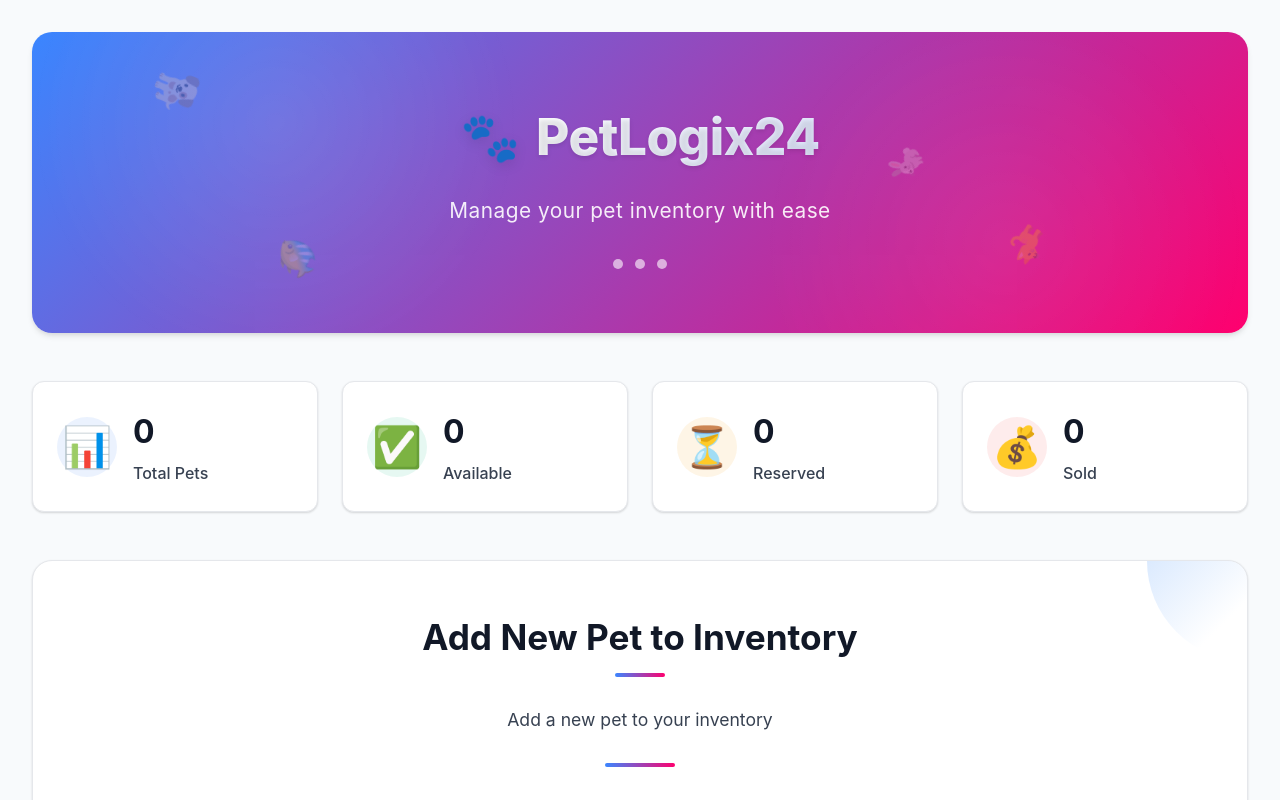
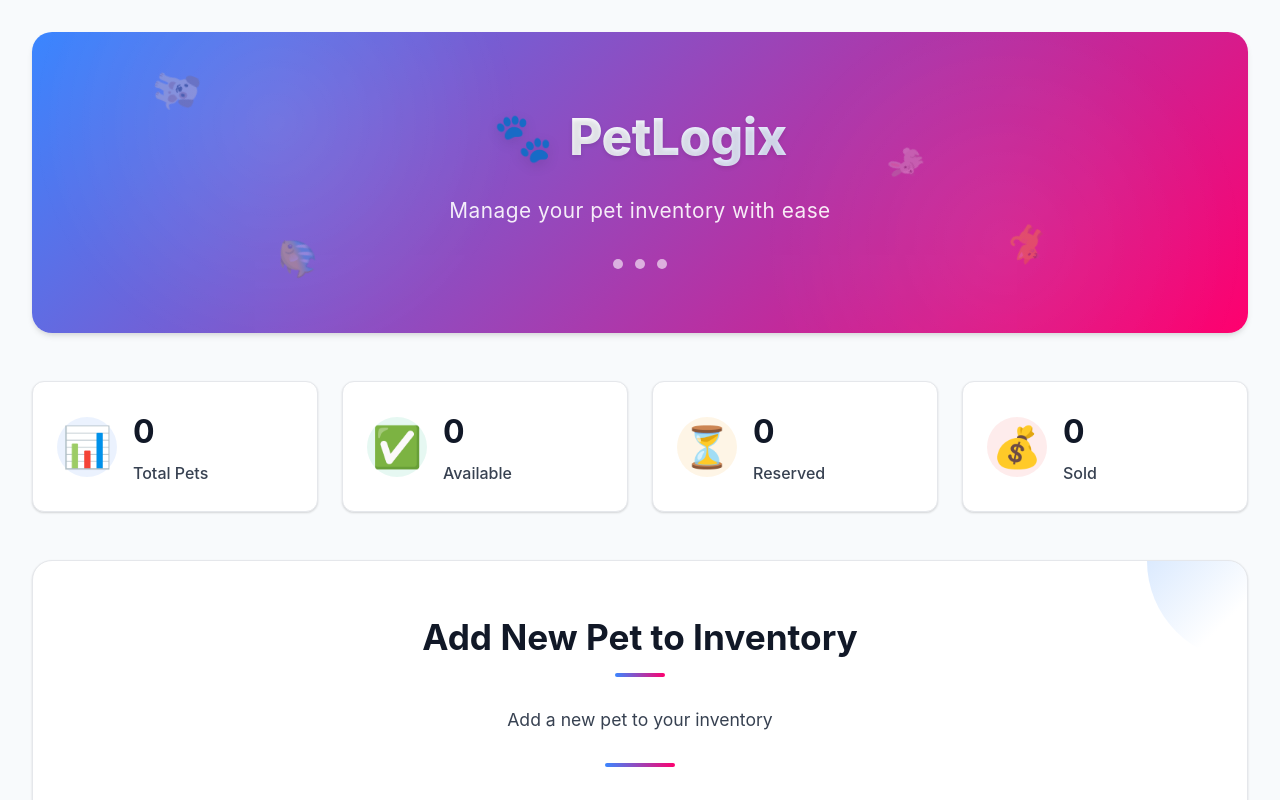
Before and after one commit to kmark4407-droid/PetLogix, a Next.js app in the folder Client/: page / in a window 1280 px wide. Shown: the top 800 px of the page. Built offline with nearby package versions, Linux system fonts and the light colour scheme; no server answers; the database is empty.

Commit message:
page.jsx

```diff
--- a/Client/app/page.jsx
+++ b/Client/app/page.jsx
@@ -256,7 +256,7 @@ export default function PetInventoryPage() {
         <div className="modern-header-content">
           <div className="modern-logo">
             <span className="modern-paw-icon">🐾</span>
-            <h1>PetLogix24</h1>
+            <h1>PetLogix</h1>
           </div>
           <p className="modern-tagline">Manage your pet inventory with ease</p>
         </div>
```
